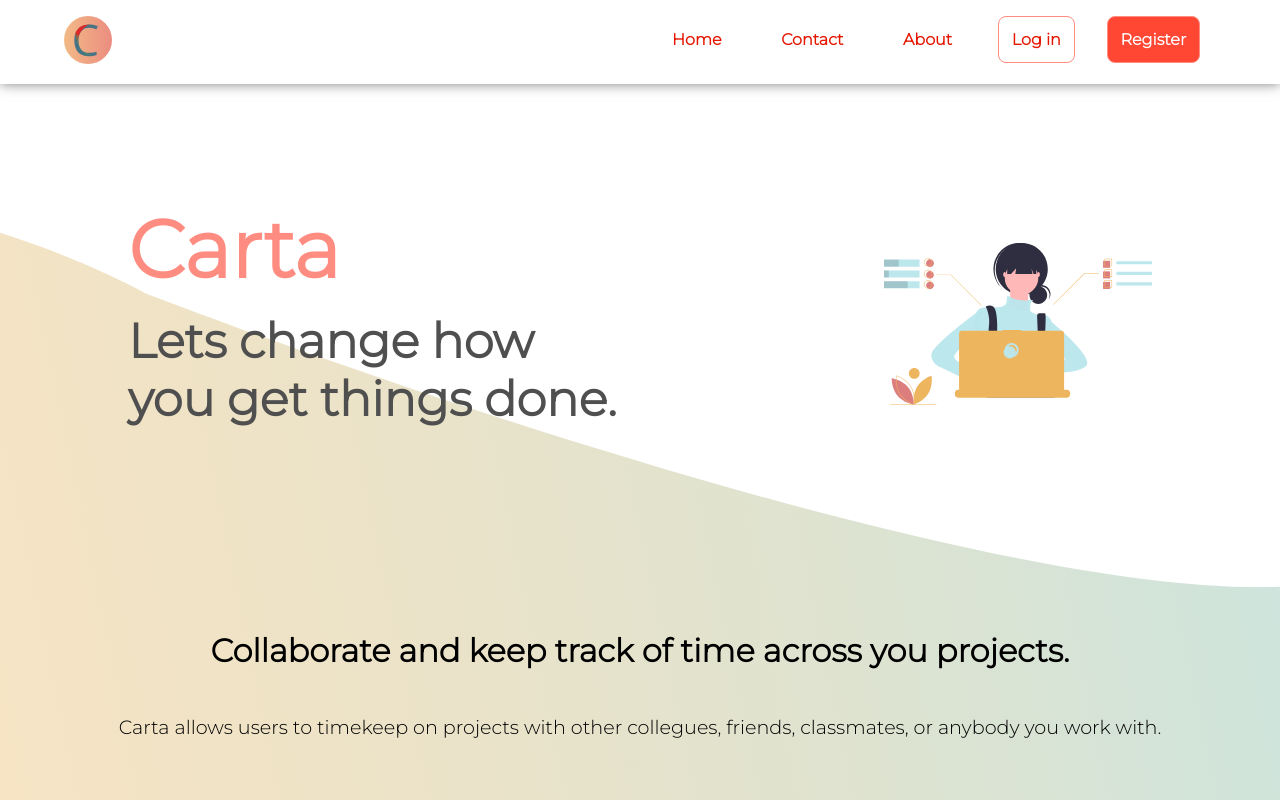
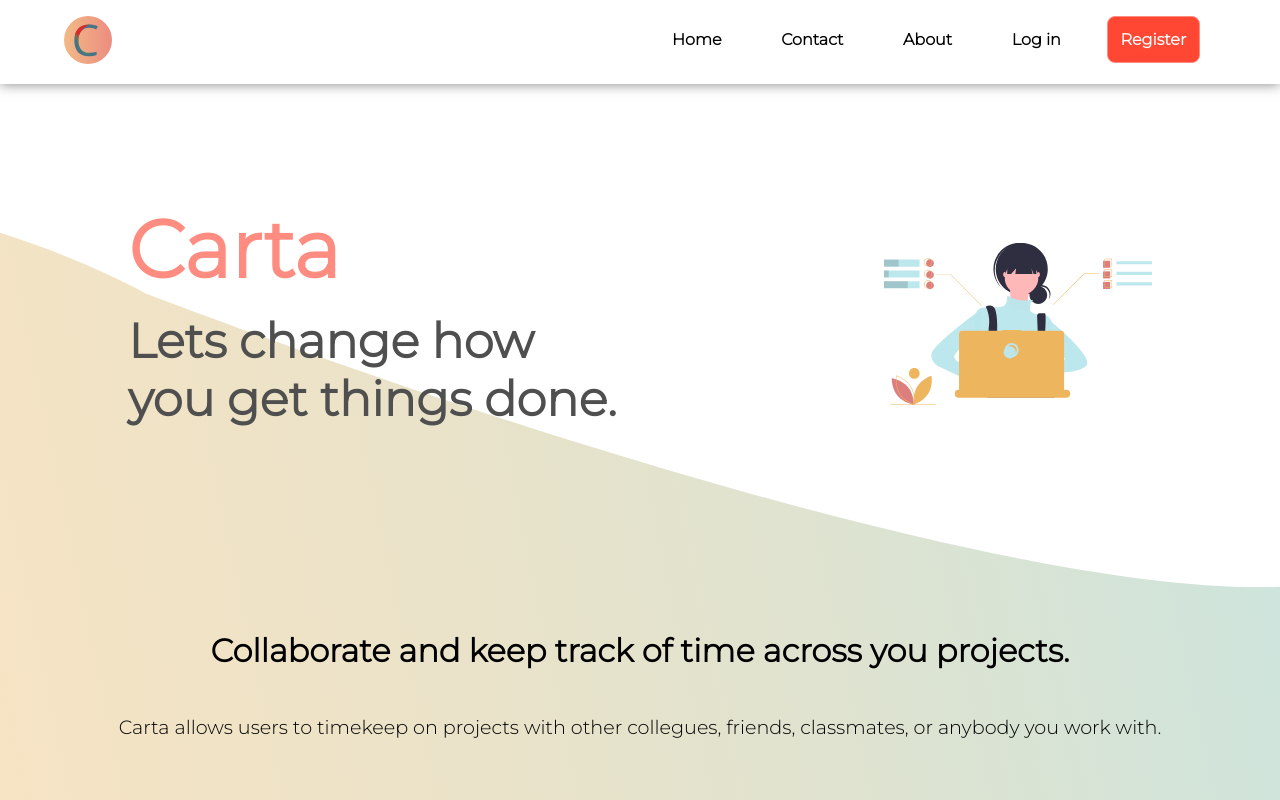
Before and after one commit to jermainejanszen/carta, a Next.js app: page / in a window 1280 px wide. Shown: the top 800 px of the page. Built offline with nearby package versions, Linux system fonts and the light colour scheme.

Commit message:
changed buttons style on navbar

```diff
--- a/components/Button.tsx
+++ b/components/Button.tsx
@@ -12,6 +12,9 @@ const Button = (props: Props) => {
 
     var className = `${styles.default} `
     switch (props.palette) {
+        case "primary":
+            className += `${styles.primary} `
+            break;
         case "secondary":
             className += `${styles.secondary} `
             break;
@@ -25,7 +28,7 @@ const Button = (props: Props) => {
             className += `${styles.warning} `
             break;
         default:
-            className += `${styles.primary} `
+            break;
     }
     switch (props.variant) {
         case "outlined":
--- a/styles/components/Button.module.scss
+++ b/styles/components/Button.module.scss
@@ -8,6 +8,10 @@
   color: black;
   font: inherit;
   font-weight: bold;
+}
+
+.default:hover {
+  background: $beta500;
 }
 
 .primary {
--- a/widgets/SplashNavBar.tsx
+++ b/widgets/SplashNavBar.tsx
@@ -24,8 +24,8 @@ const SplashNavBar = (props: Props) => {
         <Button variant="ghost">Home</Button>
         <Button variant="ghost">Contact</Button>
         <Button variant="ghost">About</Button>
-        <Button variant="outlined" onClick={handleLoginClick}>Log in</Button>
-        <Button>Register</Button>
+        <Button variant="ghost" onClick={handleLoginClick}>Log in</Button>
+        <Button palette="primary">Register</Button>
       </div>
     </div>
   )
```
